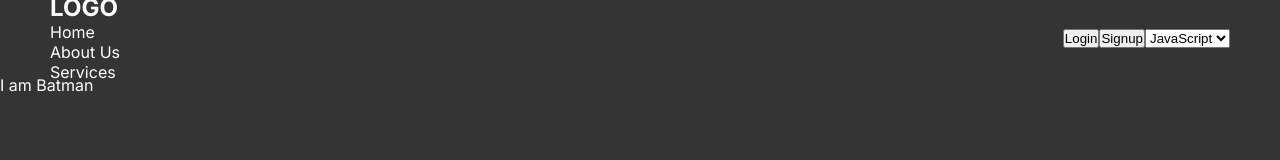
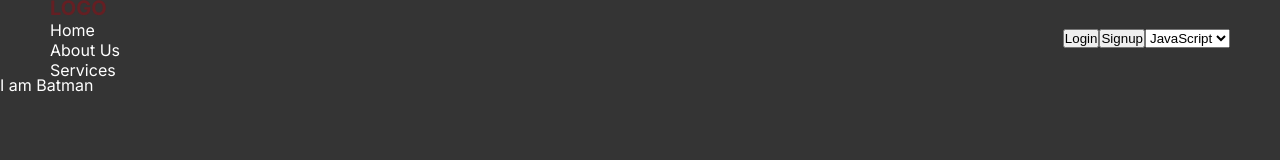
Before and after one commit to noor-ridha/e-commerce, a Next.js app in the folder client/: page / in a window 1280 px wide. Shown: the top 160 px of the page. Built offline with nearby package versions, Linux system fonts and the light colour scheme.

Commit message:
front-end\ add styles to the log

```diff
--- a/client/app/components/Navbar/Navbar.scss
+++ b/client/app/components/Navbar/Navbar.scss
@@ -1,4 +1,4 @@
-nav {
+.desktop-nav {
   width: 100%;
   height: 75px;
   background-color: transparent;
@@ -6,4 +6,13 @@ nav {
   justify-content: space-between;
   align-items: center;
   padding: 10px 50px;
+
+  &__left {
+
+    &__logo {
+        font-size: 20px;
+        color: #641f23;
+        margin-right: 20px;
+    }
+  }
 }
--- a/client/app/components/Navbar/Navbar.tsx
+++ b/client/app/components/Navbar/Navbar.tsx
@@ -4,7 +4,7 @@ const Navbar = () => {
   return (
     <nav className='desktop-nav'>
       <div className='desktop-nav__left'>
-        <h1 className='desktop-nav__left__log-'>LOGO</h1>
+        <h1 className='desktop-nav__left__logo'>LOGO</h1>
         <ul className='desktop-nav__left__list'>
           {['Home', 'About Us', 'Services'].map((item, index) => (
             <li key={index} className='desktop-nav__left__list__items'>
@@ -20,7 +20,10 @@ const Navbar = () => {
         <button type='button' className='desktop-nav__right__signup'>
           Signup
         </button>
-        <select name='language' title='langauge'>
+        <select
+          name='language'
+          title='langauge'
+          className='desktop-nav__right__language'>
           <option value='javascript'>JavaScript</option>
           <option value='python'>Python</option>
           <option value='c++'>C++</option>
```
